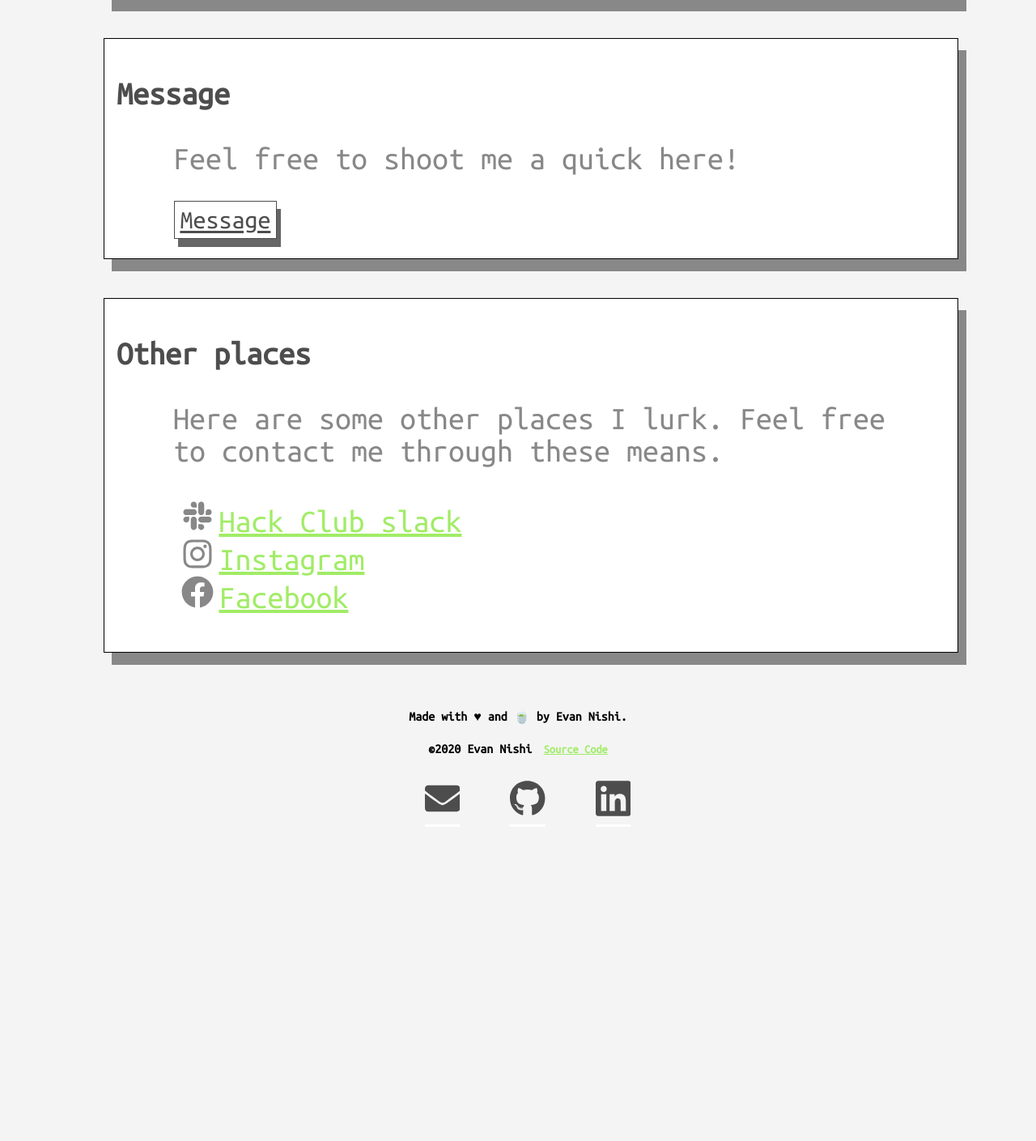
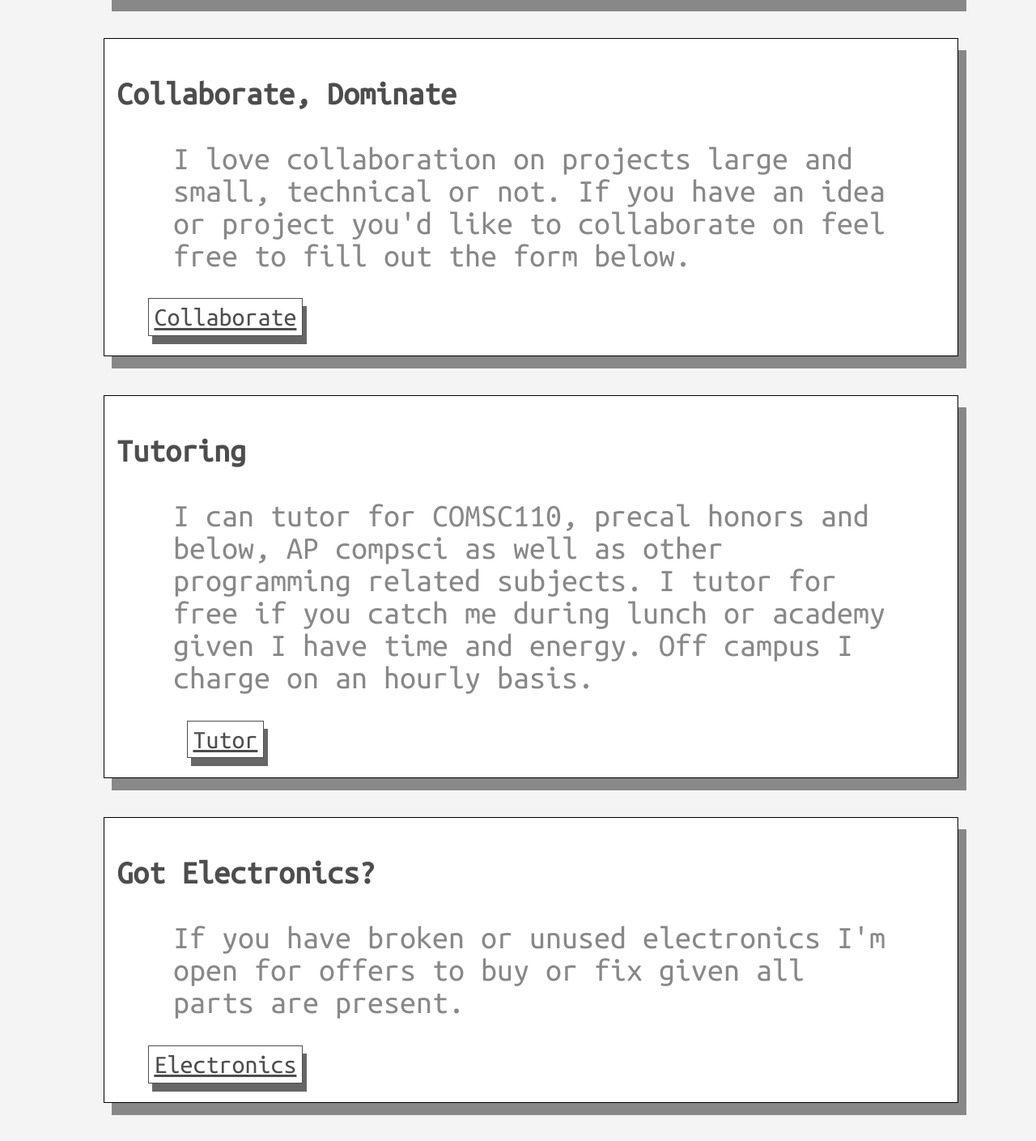
Before and after one commit to Evan-Nishi/personal-site-v2, a Next.js app: page /contact in a window 1280 px wide. Shown: the part 666-2075 px from the top of the page at 81% size. Before the commit the page ends 1703 px from the top, so only its background shows below. Built offline with nearby package versions, Linux system fonts and the light colour scheme.

Commit message:
stupid css bug plus more stuff

```diff
--- a/src/pages/contact.tsx
+++ b/src/pages/contact.tsx
@@ -17,7 +17,9 @@ export default class Contact extends React.Component{
                 <br/>
                 <Card>
                     <h2>Meeting</h2>
-                    <p>Want to schedule an in person or online meeting? Feel free to schedule a meeting here!</p>
+                    <p>Want to schedule an in person or online meeting? Feel free to schedule a
+                        meeting here!
+                    </p>
                     <div className="contactButton">
                         <Button href="/coming-soon">Schedule</Button>
                     </div>
@@ -26,10 +28,41 @@ export default class Contact extends React.Component{
                 <br/>
                 <br/>
                 <Card>
-                    <h2>Message</h2>
-                    <p>Feel free to shoot me a quick here!</p>
+                    <h2>Collaborate, Dominate</h2>
+                    <p>
+                        I love collaboration on projects large and small, technical or not.
+                          If you have an idea or project you'd like to collaborate on
+                           feel free to fill out the form below.
+                    </p>
                     <div className="contactButton">
-                        <Button href="/coming-soon">Message</Button>
+                        <Button href="/coming-soon">Collaborate</Button>
+                    </div>
+                </Card>
+                <br/>
+                <br/>
+                <br/>
+                <Card>
+                    <h2>Tutoring</h2>
+                    <p>
+                        I can tutor for COMSC110, precal honors and below, AP compsci as well as other
+                        programming related subjects.  I tutor for free if you catch me during lunch or
+                        academy given I have time and energy.  Off campus I charge on an hourly basis.
+                    </p>
+                    <div className="contactButton">
+                        <Button href="/coming-soon">Tutor</Button>
+                    </div>
+                </Card>
+                <br/>
+                <br/>
+                <br/>
+                <Card>
+                    <h2>Got Electronics?</h2>
+                    <p>
+                        If you have broken or unused electronics I'm open for offers
+                        to buy or fix given all parts are present.
+                    </p>
+                    <div className="contactButton">
+                        <Button href="/coming-soon">Electronics</Button>
                     </div>
                 </Card>
                 <br/>
--- a/src/pages/index.tsx
+++ b/src/pages/index.tsx
@@ -23,8 +23,8 @@ export default class Index extends React.Component {
                 <Card>
                     <h3>Overview</h3>
                     <p>Hi my name is Evan Nishi, a self taught programmer, community leader, and avid learner.
-                          I have demonstrated a strong work ethic, a passion for learning and helping others,
-                           high adaptability, grit, a knack for problem solving, high organizational skills, and accountability while on projects.
+                          I have demonstrated a strong work ethic, a passion for learning,
+                           high adaptability, a knack for problem solving, and accountability while on projects.
                           I mainly do web development, but also some machine learning on the side.
                     </p>
                 </Card>
--- a/src/styles.css
+++ b/src/styles.css
@@ -271,9 +271,6 @@ a{
     height: auto;
 }
 
-#cardPic{
-}
-
 #coffee{
     width: 65vw;
     height: auto;
@@ -327,5 +324,5 @@ a{
     #SmolBar {margin-top: 4.5%;}
     #TopBar {margin-top: 6%;}
     #header{display: none;}
-    #jsts, #python, #cpp, #java, #ruby, #htmlcss .skillbar{height: 10px;}
+    #jsts, #python, #cpp, #java, #ruby, #htmlcss, .skillbar{height: 10px;}
 }
```
